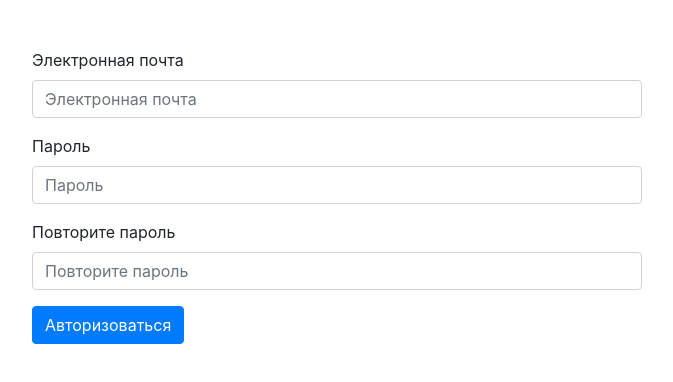
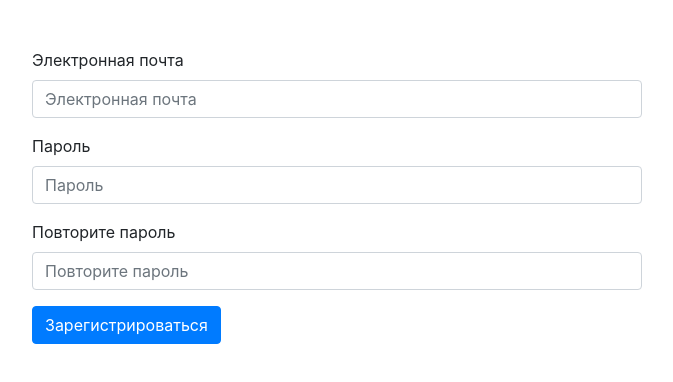
Before and after one commit to s3rg0sh4/dipclientts, a React (Create React App) app: page /register/1 in a window 1280 px wide. Shown: the top 382 px of the page, without its empty margins (303-976 px from the left). Built offline with nearby package versions, Linux system fonts and the light colour scheme; no server answers.

Commit message:
some refactor

```diff
--- a/src/App.tsx
+++ b/src/App.tsx
@@ -8,7 +8,7 @@ import {authApi} from "./service/authApi";
 function App() {
     const [refresh, result] = authApi.useUpdateTokenMutation();
     useEffect(()=>{
-        refresh()
+        refresh();
     },[]);
     const isAuth = useAppSelector(state => state.auth.isAuth);
 
--- a/src/components/RegisterForm.tsx
+++ b/src/components/RegisterForm.tsx
@@ -12,9 +12,10 @@ export const RegisterForm: FC = () => {
 
     const [creds, setCreds] = useState<IRegisterConfirm>(initRegisterConfirm);
 
-    const [isMatched, setIsMatched] = useState(false);
+    const [isMatched, setIsMatched] = useState(true);
 
     const handleChange = (e: React.ChangeEvent<HTMLInputElement>) => {
+        setIsMatched(true);
         const { name, value } : { name: string, value: string } = e.target;
         setCreds({...creds, [name]: value});
     }
@@ -26,8 +27,9 @@ export const RegisterForm: FC = () => {
                 email: creds.email,
                 password: creds.password,
             } as IRegister;
-
             await register(args)//.then(setIsSubmitting(true));
+        } else {
+            setIsMatched(false);
         }
     }
 
@@ -42,16 +44,16 @@ export const RegisterForm: FC = () => {
                     <Form.Label>Пароль</Form.Label>
                     <Form.Control onChange={handleChange} name="password" type="password" placeholder="Пароль"/>
                 </Form.Group>
+                {isMatched?<div/>:<Alert variant="danger">Пароли не совпадают</Alert>}
                 <Form.Group className="mb-3">
                     <Form.Label>Повторите пароль</Form.Label>
                     <Form.Control onChange={handleChange} name="confirmPassword" type="password" placeholder="Повторите пароль"/>
                 </Form.Group>
                 {result.isSuccess?<Navigate to="/login"/>:(result.error?<Alert variant="danger">Данные пользователя введены некорректно</Alert>:<div/>)}
-                <Button onClick={handleSubmit} disabled={isMatched}>
-                    Авторизоваться
+                <Button onClick={handleSubmit}>
+                    Зарегистрироваться
                 </Button>
             </Form>
-
         </div>
     )
 }
--- a/src/service/api.ts
+++ b/src/service/api.ts
@@ -10,7 +10,7 @@ const baseQuery = fetchBaseQuery({
         // By default, if we have a token in the store, let's use that for authenticated requests
         const token = (api.getState() as RootState).auth.token;
         if (token) {
-            headers.set('authorization', `Bearer ${token}`); //+10 тысяч проверок возврата и обновление токена по рефреш токену
+            headers.set('authorization', `Bearer ${token}`);
         }
         return headers;
     },
```
